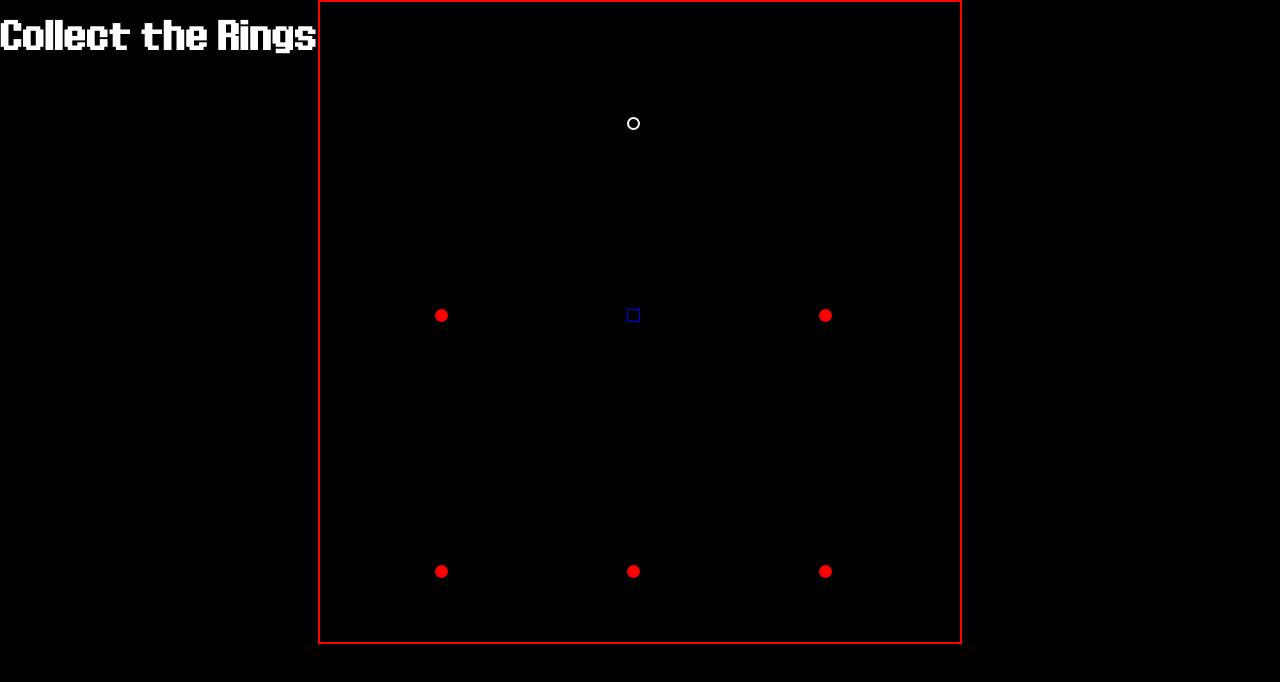
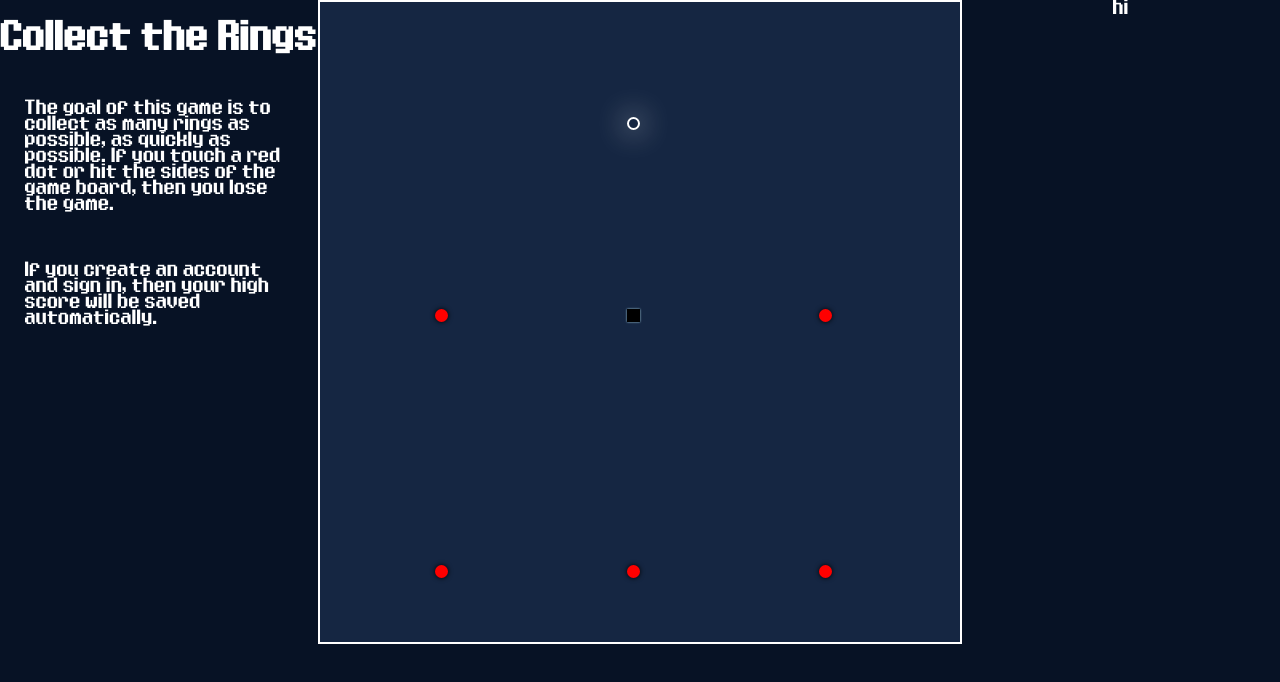
Before and after one commit to gheezl/snake-game, a plain HTML site: page index.html in a window 1280 px wide. Drawn offline with Linux system fonts and the light colour scheme.

Commit message:
Added some stlying

```diff
--- a/index.html
+++ b/index.html
@@ -18,7 +18,7 @@
         display: grid;
         grid-template-columns: 1fr 1fr 1fr;
         margin: 0;
-        background-color: black;
+        background-color: #071225;
         font-family: 'Eight Bit Dragon Regular';
     }
 
@@ -27,33 +27,50 @@
         grid-column-start: 2;
         grid-template-rows: repeat(50, 1fr);
         grid-template-columns: repeat(50, 1fr);
-        background-color: black;
-        border: 2px solid red;
+        background-color: #152642;
+        border: 2px solid white;
         height: 50vw;
         width: 50vw;
     }
 
     .snake {
         background-color: black;
-        border: 1px solid blue;
+        box-shadow: 0 0 2px lightblue;
     }
 
     .food {
         border: 2px solid white;
         border-radius: 100%;
-        box-shadow: 1px whitesmoke;
+        box-shadow: 0 0 30px white;
     }
 
     .obsticale {
         border: 2px solid red;
         border-radius: 100%;
         background-color: red;
+        box-shadow: 0 0 5px black;
     }
 
     .header {
         display: flex;
+        flex-direction: column;
+        align-items: center;
         grid-column-start: 1;
+        color: white;
+        background-color: #071225;
+    }
+
+    .welcome {
+        display: flex;
         justify-content: center;
+        padding: 25px;
+    }
+
+    .other {
+        display: flex;
+        flex-direction: column;
+        align-items: center;
+        background-color: #071225;
         color: white;
     }
 </style>
@@ -62,9 +79,19 @@
 <body>
     <header class="header">
         <h1>Collect the Rings</h1>
+        <span class="welcome">
+            The goal of this game is to collect as many rings as possible, as quickly as possible.
+            If you touch a red dot or hit the sides of the game board, then you lose the game.
+        </span>
+        <span class="welcome">
+            If you create an account and sign in, then your high score will be saved automatically.
+        </span>
     </header>
-    <div id="game-board">
 
+    <div id="game-board"></div>
+
+    <div class="other">
+        hi
     </div>
 </body>
 
--- a/javascript/game.js
+++ b/javascript/game.js
@@ -1,6 +1,6 @@
 import { SNAKE_SPEED, updateSnake, drawSnake, getSnakeHead } from "./snake.js"
 import { updateFood, drawFood } from "./food.js"
-import { drawObsticale } from "./obsticales.js"
+import { drawObsticale, checkObsticale } from "./obsticales.js"
 import { outSideGrid } from "./grid.js"
 
 let lastRenderTime = 0
@@ -53,5 +53,5 @@ const draw = () => {
 // checks for game over
 
 const checkDeath = () => {
-    gameOver = outSideGrid(getSnakeHead())
+    gameOver = outSideGrid(getSnakeHead()) || checkObsticale()
 }
--- a/javascript/obsticales.js
+++ b/javascript/obsticales.js
@@ -1,6 +1,6 @@
 import { onSnake } from "./snake.js"
-import { randomGridPosition } from "./grid.js"
 
+// these are the obsticale positions
 
 export let obsticalePositions = [
     { x: 10, y: 25 },
@@ -10,15 +10,19 @@ export let obsticalePositions = [
     { x: 10, y: 45 },
 ]
 
-// updates obsticale
+// checks if the square is on the obsticale
 
-// export const updateObsticale = () => {
-//     obsticalePositions.map(obsticale => {
-//         if (onSnake(obsticale)) {
-//             obsticale = randomGridPosition()
-//         }
-//     })
-// }
+export const checkObsticale = () => {
+    let isOnObsticale = false
+
+    obsticalePositions.map(obsticalePosition => {
+        if (onSnake(obsticalePosition)) return isOnObsticale = true
+
+        return false
+    })
+
+    return isOnObsticale
+}
 
 // this draws the obsticale
 
--- a/javascript/snake.js
+++ b/javascript/snake.js
@@ -6,9 +6,8 @@ export const SNAKE_SPEED = 50
 
 // initail snake location
 
-const snakeBody = [
-    { x: 25, y: 25 },
-]
+const snakeBody = { x: 25, y: 25 }
+
 
 // updates the snake location
 
@@ -18,37 +17,33 @@ export const updateSnake = () => {
         snakeBody[i + 1] = { ...snakeBody[i] }
     }
 
-    snakeBody[0].x += inputDirection.x
-    snakeBody[0].y += inputDirection.y
+    snakeBody.x += inputDirection.x
+    snakeBody.y += inputDirection.y
 }
 
 // draws the initial snake location
 
 export const drawSnake = (gameBoard) => {
-    snakeBody.map(segment => {
-        const snakeElement = document.createElement("div")
-        snakeElement.style.gridRowStart = segment.y
-        snakeElement.style.gridColumnStart = segment.x
-        snakeElement.classList.add("snake")
-        gameBoard.appendChild(snakeElement)
-    })
+    const snakeElement = document.createElement("div")
+    snakeElement.style.gridRowStart = snakeBody.y
+    snakeElement.style.gridColumnStart = snakeBody.x
+    snakeElement.classList.add("snake")
+    gameBoard.appendChild(snakeElement)
 }
 
 // checks if the square is on anything
 
 export const onSnake = (position) => {
-    return snakeBody.some(segment => {
-        return equalPositions(segment, position)
-    })
+    return equalPositions(snakeBody, position)
+
 }
 
 export const equalPositions = (position1, position2) => {
     return position1.x === position2.x && position1.y === position2.y
 }
 
-
 // simply returns the head of the snake
 
 export const getSnakeHead = () => {
-    return snakeBody[0]
+    return snakeBody
 }
```
